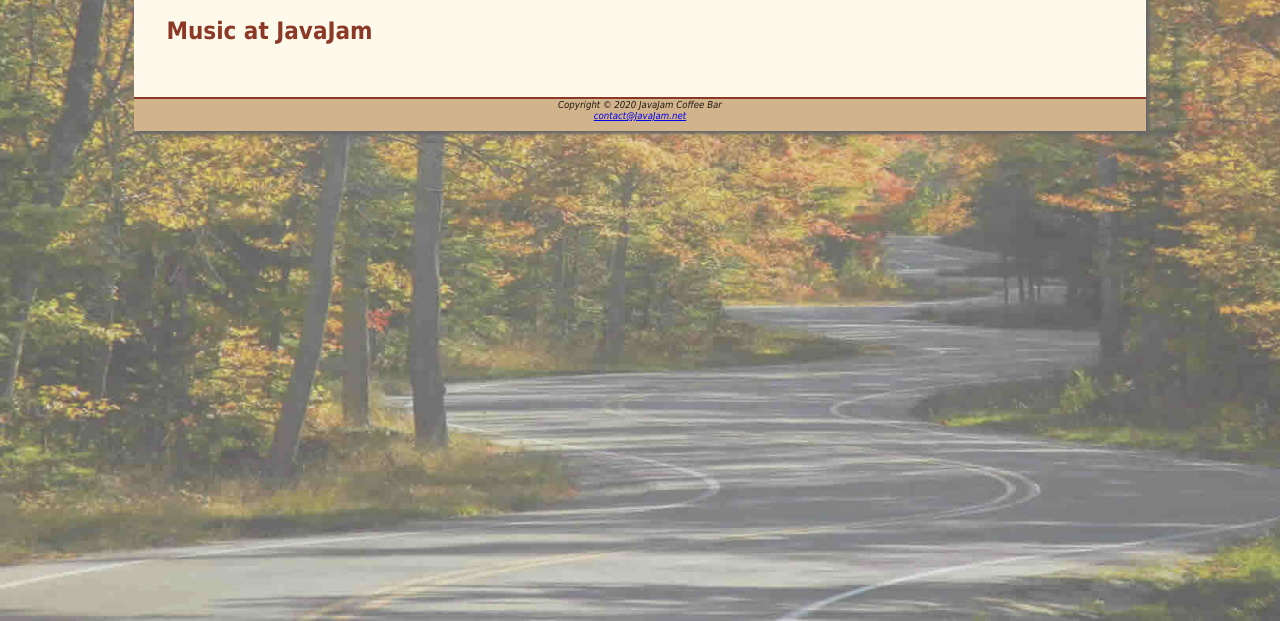
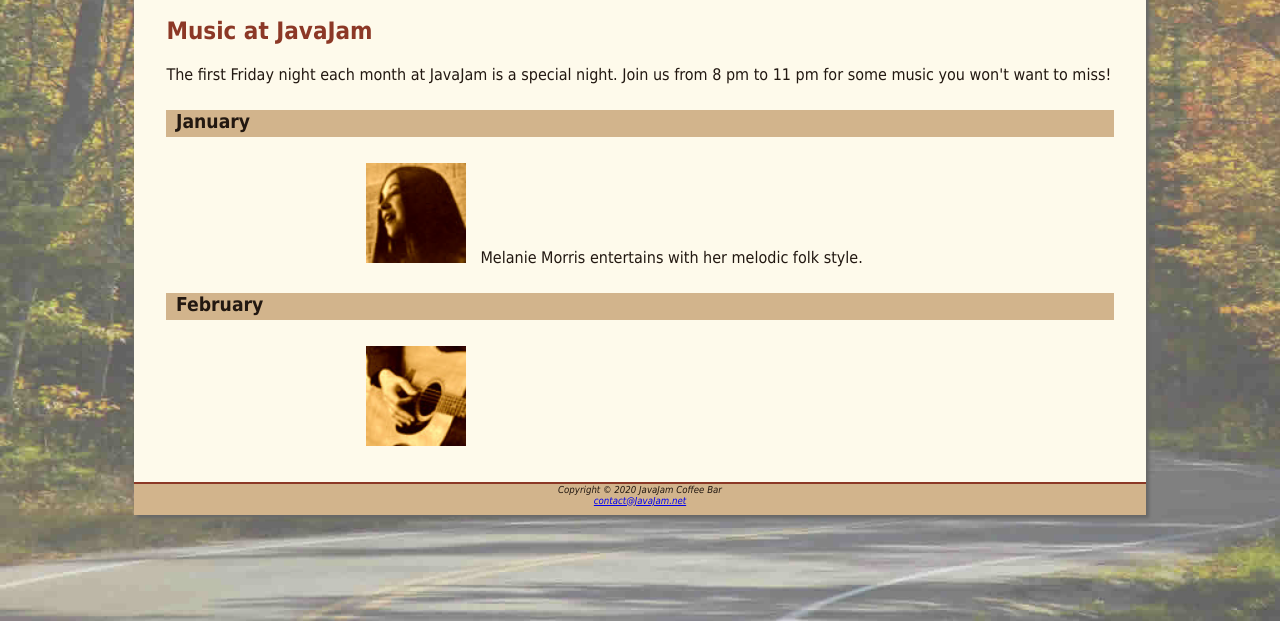
Before and after one commit to bbcsnj/javajam_2023_chap4, a plain HTML site: page music.html in a window 1280 px wide. Shown: the part 179-800 px from the top of the page. Drawn offline with Linux system fonts and the light colour scheme.

Commit message:
Update music.html

```diff
--- a/music.html
+++ b/music.html
@@ -18,6 +18,17 @@
 </nav>
 <main>
 <h2>Music at JavaJam</h2>
+<p>The first Friday night each month at JavaJam is a special night. Join us from 8 pm to 11 pm
+for some music you won't want to miss!</p>
+  <h4>January</h4>
+  <div class="details">
+    <a href="melanie.jpg"><img src="melaniethumb.jpg" alt="Melanie" width="100" height="100"></a>
+    Melanie Morris entertains with her melodic folk style.
+  </div>
+  <h4>February</h4>
+  <div class="details">
+    <a href="greg.jpg"><img src="gregthumb.jpg" alt="Tahoe Greg" width="100" height="100"></a>
+  </div>
 </main>
 <footer>
   Copyright &copy; 2020 JavaJam Coffee Bar<br>
```
